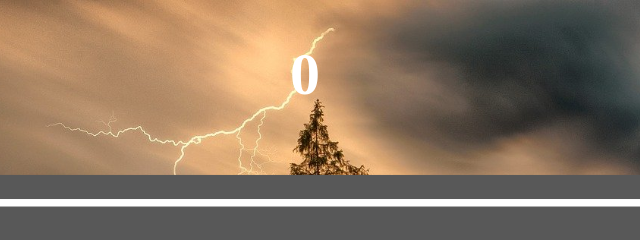
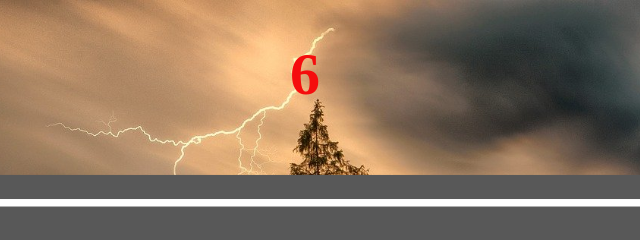
Before and after one commit to liam99np/liam99np.github.io, a plain HTML site: page Racecar.html in a window 1280 px wide. Shown: the top 240 px of the page, 335-975 px from the left. Drawn offline with Linux system fonts and the light colour scheme.

Commit message:
added working timer

```diff
--- a/Racecar.html
+++ b/Racecar.html
@@ -4,7 +4,6 @@
 <head>
 
     <style>
-
         #car {
             position: absolute;
             height: 140px;
@@ -33,7 +32,7 @@
             max-height: max-content;
             text-align: center;
             font-size: 30px;
-            color: white;
+            color: rgb(245, 13, 13);
         }
 
         #track {
@@ -65,31 +64,36 @@
     var speed1 = 1
     var carx2 = 0
     var speed2 = 1
-    var time = 0
+    var time = 1
     var car = document.getElementById("car")
     var car2 = document.getElementById("car2")
     document.addEventListener("keydown", keydownHandler)
     document.addEventListener("keydown", keydownHandler2)
     document.getElementById("time")
-    document.getElementById("timer").innerHTML = time;
+
 
 
     function keydownHandler(e) {
-        if ("w" === e.key){
+        if ("w" === e.key) {
             document.getElementById("car").style.left = carx + "4px"
             carx = carx + speed1
 
         }
     }
     function keydownHandler2(e) {
-        if ("m" === e.key){
+        if ("m" === e.key) {
             document.getElementById("car2").style.left = carx2 + "4px"
             carx2 = carx2 + speed2
         }
     }
     setInterval(timer, 1000)
-    function timer(){
-      time = time + 1
+    function timer() {
+        time = time + 1
+        document.getElementById("timer").innerHTML = time;
+
+    }
+    setInterval(win, 100)
+    function win() {
 
     }
 
```
